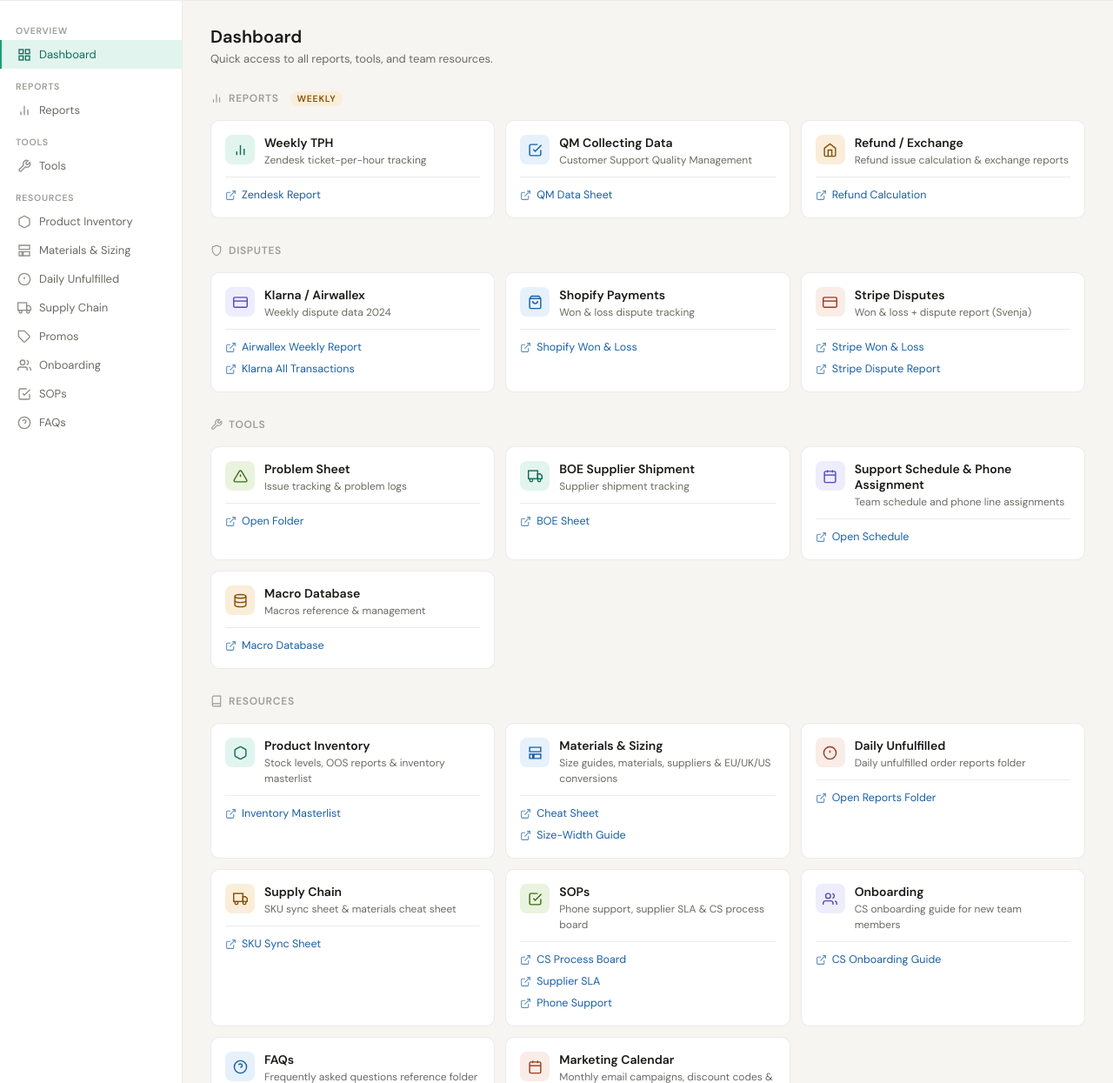
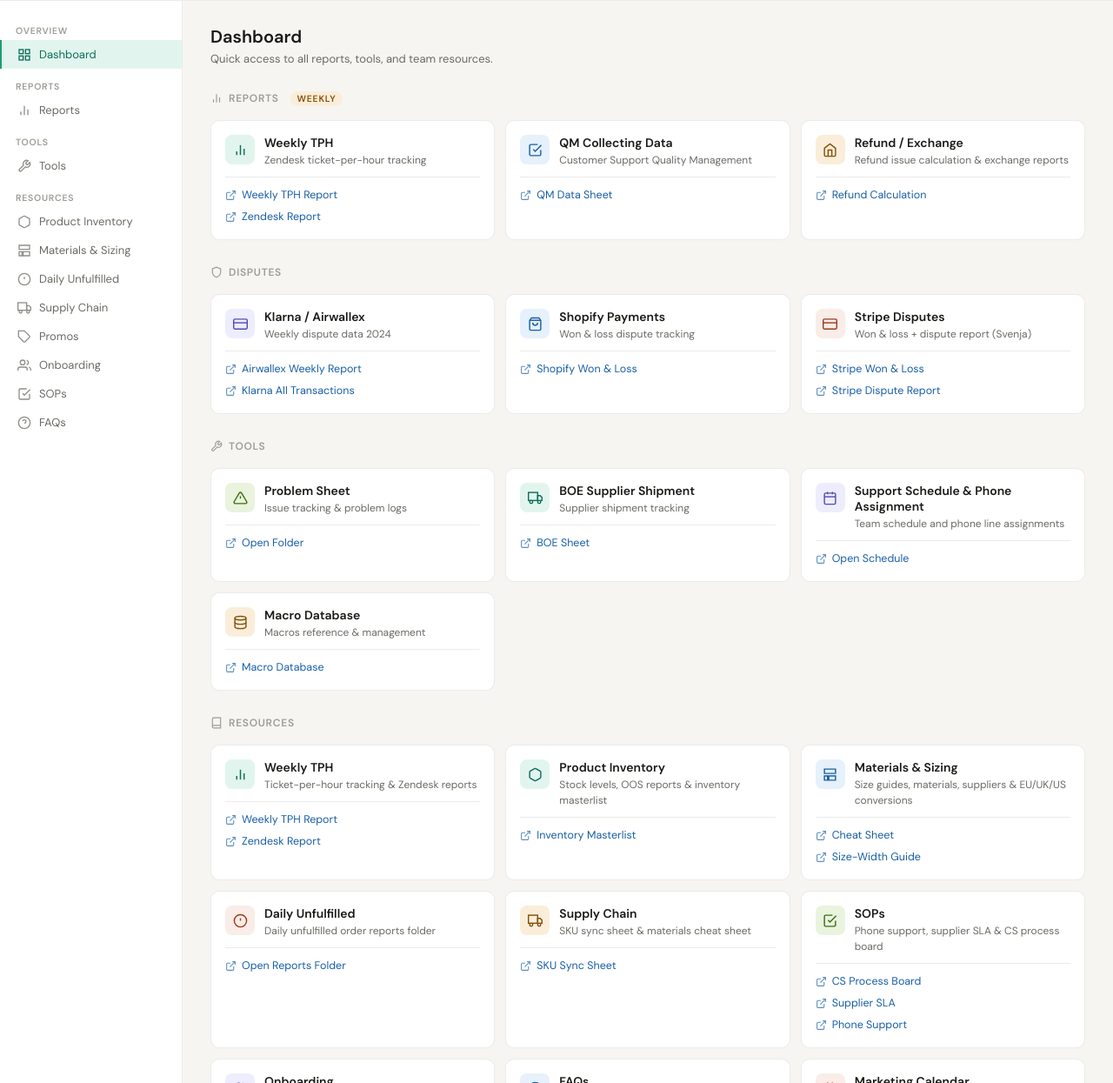
Before and after one commit to supporthub-BOE/internal-support-hub, a plain HTML site: page index.html in a window 1280 px wide. Shown: the part 53-1298 px from the top of the page at 87% size. Drawn offline with Linux system fonts and the light colour scheme.

Commit message:
Update index.html

```diff
--- a/index.html
+++ b/index.html
@@ -491,7 +491,8 @@
             </div>
           </div>
           <div class="card-links">
-            <a class="card-link" href="https://docs.google.com/spreadsheets/d/19m4VbRKVQV44ls2aIda8eVN83CuU652g0Hr2-kvQb4g/edit" target="_blank"><svg viewBox="0 0 24 24" fill="none" stroke="currentColor" stroke-width="2"><path d="M18 13v6a2 2 0 01-2 2H5a2 2 0 01-2-2V8a2 2 0 012-2h6"/><polyline points="15 3 21 3 21 9"/><line x1="10" y1="14" x2="21" y2="3"/></svg>Zendesk Report</a>
+            <a class="card-link" href="https://docs.google.com/spreadsheets/d/13MJ4L0IghAwddZb6tHVwGEaKvVEcSJv6L1cdfLNFtQQ/edit?gid=544975231#gid=544975231" target="_blank"><svg viewBox="0 0 24 24" fill="none" stroke="currentColor" stroke-width="2"><path d="M18 13v6a2 2 0 01-2 2H5a2 2 0 01-2-2V8a2 2 0 012-2h6"/><polyline points="15 3 21 3 21 9"/><line x1="10" y1="14" x2="21" y2="3"/></svg>Weekly TPH Report</a>
+            <a class="card-link" href="https://docs.google.com/spreadsheets/d/19m4VbRKVQV44ls2aIda8eVN83CuU652g0Hr2-kvQb4g/edit?gid=0#gid=0" target="_blank"><svg viewBox="0 0 24 24" fill="none" stroke="currentColor" stroke-width="2"><path d="M18 13v6a2 2 0 01-2 2H5a2 2 0 01-2-2V8a2 2 0 012-2h6"/><polyline points="15 3 21 3 21 9"/><line x1="10" y1="14" x2="21" y2="3"/></svg>Zendesk Report</a>
           </div>
         </div>
 
@@ -679,6 +680,24 @@
       </div>
       <div class="cards-grid" id="resources-grid">
 
+        <div class="card" id="card-res-tph">
+          <div class="card-edit-actions">
+            <button class="btn-icon" title="Edit" onclick="openEditCard('card-res-tph')"><svg viewBox="0 0 24 24" fill="none" stroke="currentColor" stroke-width="2"><path d="M11 4H4a2 2 0 00-2 2v14a2 2 0 002 2h14a2 2 0 002-2v-7"/><path d="M18.5 2.5a2.121 2.121 0 013 3L12 15l-4 1 1-4 9.5-9.5z"/></svg></button>
+            <button class="btn-icon danger" title="Delete" onclick="deleteCard('card-res-tph')"><svg viewBox="0 0 24 24" fill="none" stroke="currentColor" stroke-width="2"><polyline points="3 6 5 6 21 6"/><path d="M19 6l-1 14a2 2 0 01-2 2H8a2 2 0 01-2-2L5 6"/><path d="M10 11v6M14 11v6"/></svg></button>
+          </div>
+          <div class="card-header">
+            <div class="card-icon teal"><svg viewBox="0 0 24 24" fill="none" stroke="currentColor" stroke-width="2"><line x1="18" y1="20" x2="18" y2="10"/><line x1="12" y1="20" x2="12" y2="4"/><line x1="6" y1="20" x2="6" y2="14"/></svg></div>
+            <div>
+              <div class="card-title editable" contenteditable="false">Weekly TPH</div>
+              <div class="card-desc editable" contenteditable="false">Ticket-per-hour tracking & Zendesk reports</div>
+            </div>
+          </div>
+          <div class="card-links">
+            <a class="card-link" href="https://docs.google.com/spreadsheets/d/13MJ4L0IghAwddZb6tHVwGEaKvVEcSJv6L1cdfLNFtQQ/edit?gid=544975231#gid=544975231" target="_blank"><svg viewBox="0 0 24 24" fill="none" stroke="currentColor" stroke-width="2"><path d="M18 13v6a2 2 0 01-2 2H5a2 2 0 01-2-2V8a2 2 0 012-2h6"/><polyline points="15 3 21 3 21 9"/><line x1="10" y1="14" x2="21" y2="3"/></svg>Weekly TPH Report</a>
+            <a class="card-link" href="https://docs.google.com/spreadsheets/d/19m4VbRKVQV44ls2aIda8eVN83CuU652g0Hr2-kvQb4g/edit?gid=0#gid=0" target="_blank"><svg viewBox="0 0 24 24" fill="none" stroke="currentColor" stroke-width="2"><path d="M18 13v6a2 2 0 01-2 2H5a2 2 0 01-2-2V8a2 2 0 012-2h6"/><polyline points="15 3 21 3 21 9"/><line x1="10" y1="14" x2="21" y2="3"/></svg>Zendesk Report</a>
+          </div>
+        </div>
+
         <div class="card" id="card-res-inventory">
           <div class="card-edit-actions">
             <button class="btn-icon" title="Edit" onclick="openEditCard('card-res-inventory')"><svg viewBox="0 0 24 24" fill="none" stroke="currentColor" stroke-width="2"><path d="M11 4H4a2 2 0 00-2 2v14a2 2 0 002 2h14a2 2 0 002-2v-7"/><path d="M18.5 2.5a2.121 2.121 0 013 3L12 15l-4 1 1-4 9.5-9.5z"/></svg></button>
@@ -830,7 +849,8 @@
       <div class="resource-block">
         <div class="resource-block-title">Weekly TPH — Zendesk</div>
         <div class="resource-content editable" contenteditable="false">Track tickets per hour via the Zendesk Report spreadsheet. Updated every week by the team lead.</div>
-        <div style="margin-top:10px"><a class="card-link" href="https://docs.google.com/spreadsheets/d/19m4VbRKVQV44ls2aIda8eVN83CuU652g0Hr2-kvQb4g/edit" target="_blank"><svg viewBox="0 0 24 24" fill="none" stroke="currentColor" stroke-width="2" style="width:13px;height:13px"><path d="M18 13v6a2 2 0 01-2 2H5a2 2 0 01-2-2V8a2 2 0 012-2h6"/><polyline points="15 3 21 3 21 9"/><line x1="10" y1="14" x2="21" y2="3"/></svg>Open Zendesk Report</a></div>
+        <div style="margin-top:10px"><a class="card-link" href="https://docs.google.com/spreadsheets/d/13MJ4L0IghAwddZb6tHVwGEaKvVEcSJv6L1cdfLNFtQQ/edit?gid=544975231#gid=544975231" target="_blank"><svg viewBox="0 0 24 24" fill="none" stroke="currentColor" stroke-width="2" style="width:13px;height:13px"><path d="M18 13v6a2 2 0 01-2 2H5a2 2 0 01-2-2V8a2 2 0 012-2h6"/><polyline points="15 3 21 3 21 9"/><line x1="10" y1="14" x2="21" y2="3"/></svg>Open Weekly TPH Report</a></div>
+        <div style="margin-top:6px"><a class="card-link" href="https://docs.google.com/spreadsheets/d/19m4VbRKVQV44ls2aIda8eVN83CuU652g0Hr2-kvQb4g/edit?gid=0#gid=0" target="_blank"><svg viewBox="0 0 24 24" fill="none" stroke="currentColor" stroke-width="2" style="width:13px;height:13px"><path d="M18 13v6a2 2 0 01-2 2H5a2 2 0 01-2-2V8a2 2 0 012-2h6"/><polyline points="15 3 21 3 21 9"/><line x1="10" y1="14" x2="21" y2="3"/></svg>Open Zendesk Report</a></div>
       </div>
       <div class="resource-block">
         <div class="resource-block-title">QM Collecting Data</div>
```
